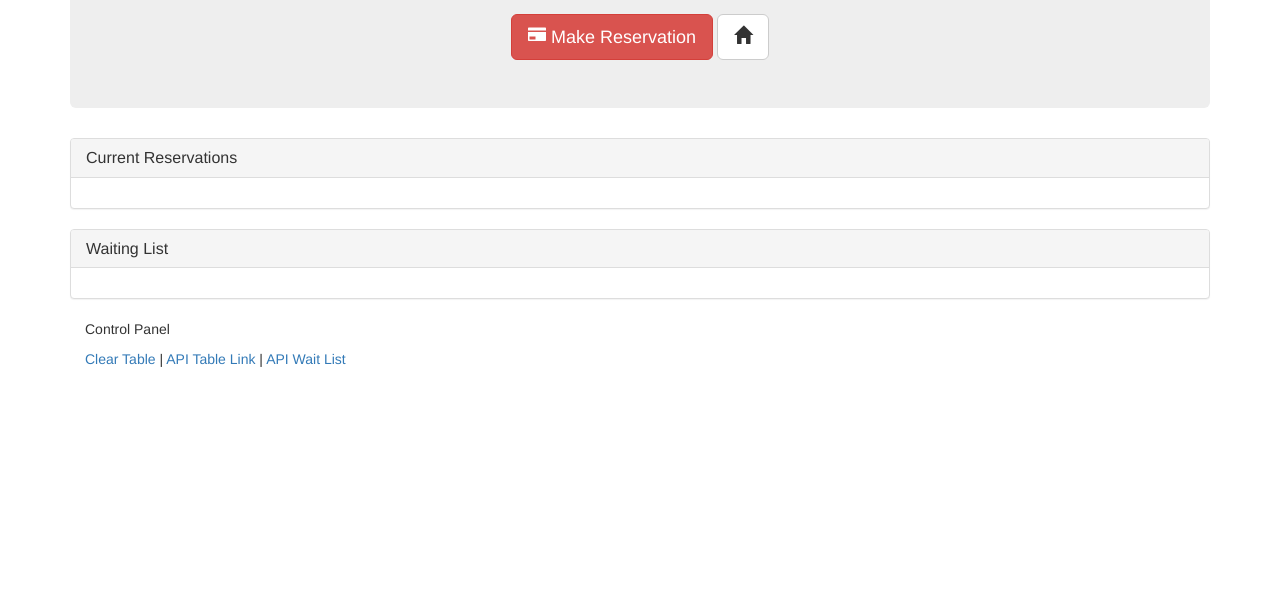
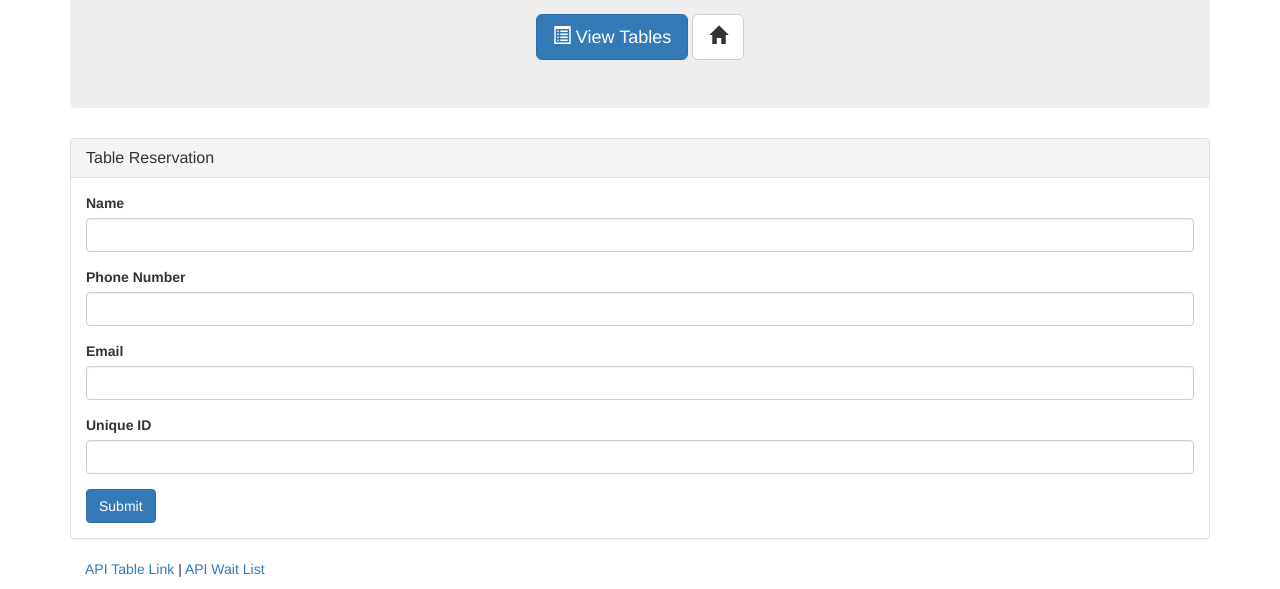
Before and after one commit to OtherSuccesses/HotRestaurantInClass, a plain HTML site: page reservation.html in a window 1280 px wide. Shown: the part 233-822 px from the top of the page. Before the commit the page ends 800 px from the top, so only its background shows below. Drawn offline with nearby package versions, Linux system fonts and the light colour scheme.

Commit message:
added paths and PORTS

```diff
--- a/reservation.html
+++ b/reservation.html
@@ -1,9 +1,10 @@
+
 
 <!DOCTYPE html>
 <html lang="en">
 <head>
 	<meta charset="UTF-8">
-	<title>Tables Page</title>
+	<title>Reservation Page</title>
 
 	<!-- Latest compiled and minified CSS & JS -->
 	<link rel="stylesheet" href="https://maxcdn.bootstrapcdn.com/bootstrap/3.3.6/css/bootstrap.min.css" integrity="sha384-1q8mTJOASx8j1Au+a5WDVnPi2lkFfwwEAa8hDDdjZlpLegxhjVME1fgjWPGmkzs7" crossorigin="anonymous">
@@ -18,11 +19,11 @@
 		<div class="jumbotron">
 			<h1 class="text-center"><span class="glyphicon glyphicon-fire"></span> Hot Restaurant</h1>
 			<hr>
-			<h2 class="text-center">Current Reservations and Waiting List</h2>
+			<h2 class="text-center">Make your reservation</h2>
 			<br>
 
 			<div class="text-center">
-				<a href="/reserve"><button type="button" class="btn btn-lg btn-danger"><span class="glyphicon glyphicon-credit-card"></span> Make Reservation</button></a>
+				<a href="/tables"><button type="button" class="btn btn-lg btn-primary"><span class="glyphicon glyphicon-list-alt"></span> View Tables</button></a>
 				<a href="/"><button type="button" class="btn btn-lg btn-default"><span class="glyphicon glyphicon-home"></span></button></a>
 			</div>
 		</div>
@@ -30,37 +31,53 @@
 		<div class="row">
 			<div class="col-lg-12">
 
-				<!-- Current Tables in Use -->
+				<!-- Reservation Page -->
 				<div class="panel panel-default">
 					<div class="panel-heading">
-						<h4 class="panel-title">Current Reservations</h4>
+						<h4 class="panel-title">Table Reservation</h4>
 					</div>
-					<div class="panel-body" id="tableSection">
+					<div class="panel-body">
+
+						<form role="form">
+
+							<div class="form-group">
+								<label for="">Name</label>
+								<input type="text" class="form-control" id="reserve_name">
+							</div>
+
+							<div class="form-group">
+								<label for="">Phone Number</label>
+								<input type="text" class="form-control" id="reserve_phone">
+							</div>
+
+							<div class="form-group">
+								<label for="">Email</label>
+								<input type="text" class="form-control" id="reserve_email">
+							</div>
+
+							<div class="form-group">
+								<label for="">Unique ID</label>
+								<input type="text" class="form-control" id="reserve_uniqueID">
+							</div>
+
+							<button type="submit" class="btn btn-primary submit">Submit</button>
+						</form>
+
 					</div>
 				</div>
 
-				<!-- Waiting List Panel -->
-				<div class="panel panel-default">
-					<div class="panel-heading">
-						<h4 class="panel-title">Waiting List</h4>
-					</div>
-					<div class="panel-body" id="waitlistSection">
-					</div>
-				</div>
 			</div>
 		</div>
 
 
 	    <footer class="footer">
 	      <div class="container">
-	      	<p>Control Panel</p>
-	        <p><a href="#" id="clear">Clear Table</a> | <a href="/api/tables">API Table Link</a> | <a href="/api/waitlist">API Wait List</a></p>
+	        <p><a href="/api/tables">API Table Link</a> | <a href="/api/waitlist">API Wait List</a> </p>
 	      </div>
 	    </footer>
 
 	</div>
 
 </body>
-
+</html>
 <!-- The javascript has been deleted this page will not work -->
-</html>
```
Also changed, not shown: server.js (+18 -0 lines).
